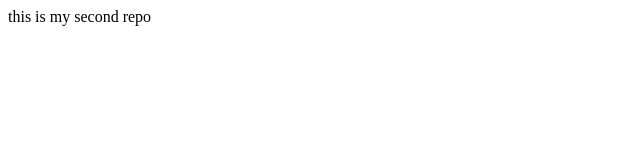
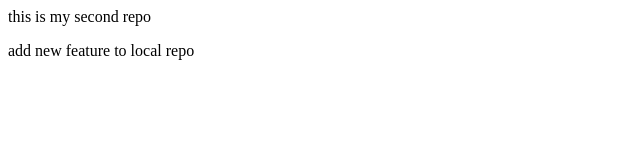
Before and after one commit to shivanibhukya/localrepo, a plain HTML site: page index.html in a window 1280 px wide. Shown: the whole page, without its empty margins (0-640 px from the left). Drawn offline with Linux system fonts and the light colour scheme.

Commit message:
add new feature to repo

```diff
--- a/index.html
+++ b/index.html
@@ -1 +1,2 @@
 <p>this is my second repo</p>
+<p>add new feature to local repo</p>
```
